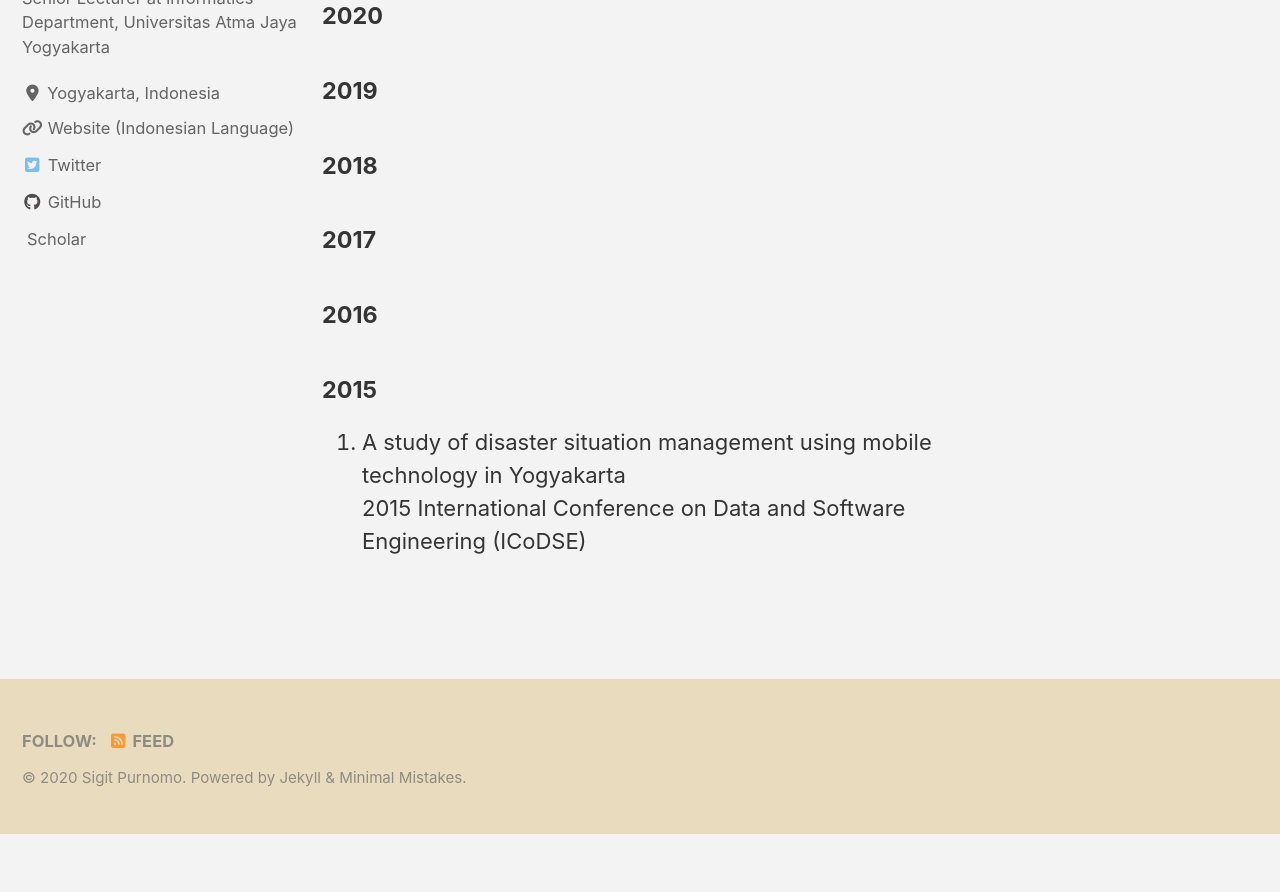
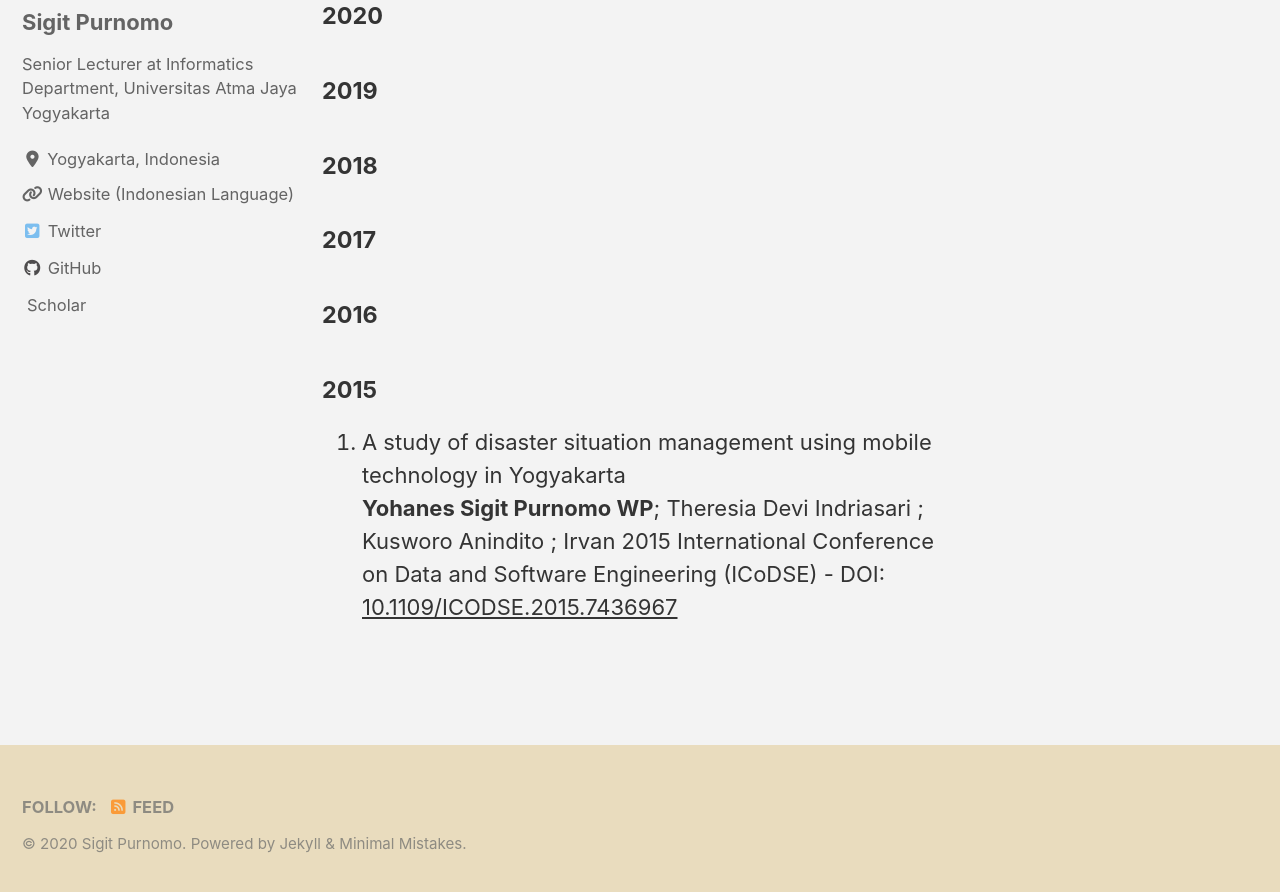
Before and after one commit to sigit-purnomo/sigit-purnomo.github.io, a Jekyll site: the page built from _pages/publication.md, in a window 1280 px wide and 900 px high, scrolled down 316 px. Shown: the top 892 px of the window. Built offline with Jekyll 4.4.1, drawn with Linux system fonts in a browser that asks for light colours; cached includes are drawn as plain includes; nearby versions of some CDN libraries; a style sheet for code colours, icons or effects is not loaded; before the commit the page ends 1150 px from its top, so only the background shows below that.

Commit message:
Update publication.md

```diff
--- a/_pages/publication.md
+++ b/_pages/publication.md
@@ -22,4 +22,5 @@ As a lecturer, one of my task is to publish article from my reseacrh. Here some
 
 #### 2015
 1. A study of disaster situation management using mobile technology in Yogyakarta <br />
-   2015 International Conference on Data and Software Engineering (ICoDSE)
+   **Yohanes Sigit Purnomo WP**; Theresia Devi Indriasari ; Kusworo Anindito ; Irvan
+   2015 International Conference on Data and Software Engineering (ICoDSE) -  DOI: [10.1109/ICODSE.2015.7436967](https://doi.org/10.1109/ICODSE.2015.7436967)
```
